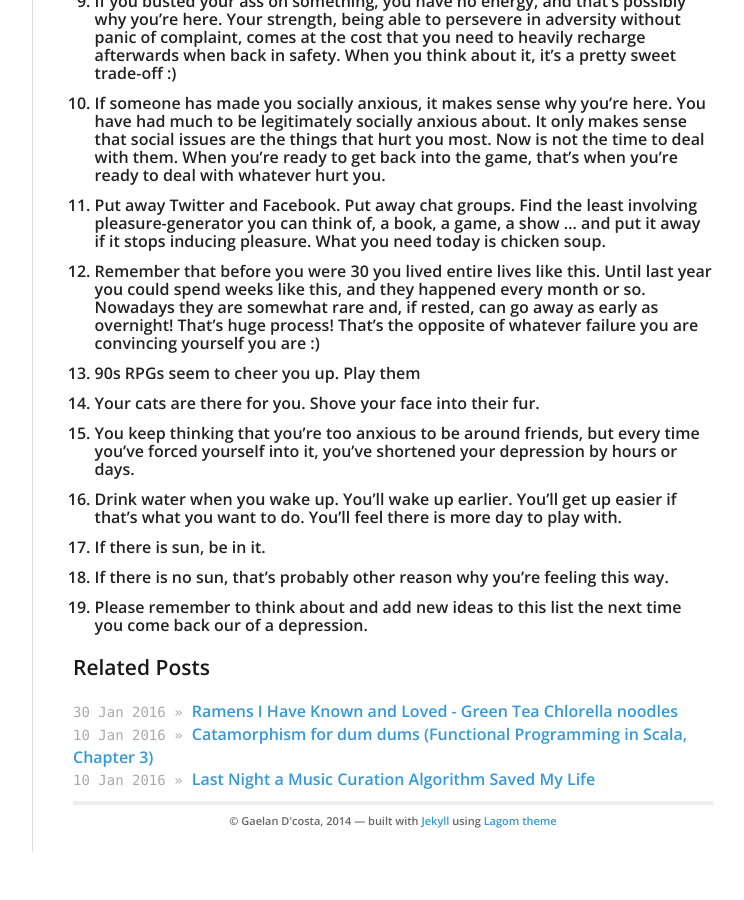
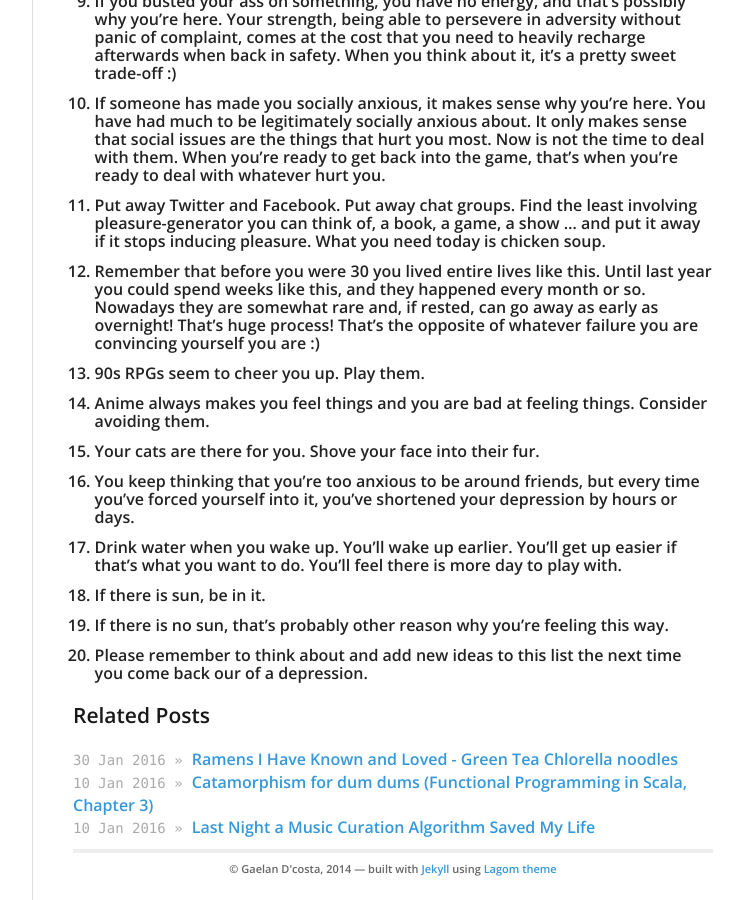
Before and after one commit to RobotDisco/robotdisco.github.com, a Jekyll site: the page built from _posts/2016-03-07-notes_for_a_weary_gaelan.md, in a window 1280 px wide and 900 px high, scrolled down 998 px. Shown: the whole window, without its empty margins (378-1122 px from the left). Built offline with Jekyll 4.4.1, drawn with Linux system fonts in a browser that asks for light colours; nearby versions of some CDN libraries; before the commit the page ends 1850 px from its top, so only the background shows below that.

Commit message:
teeny tiny revision

```diff
--- a/_posts/2016-03-07-notes_for_a_weary_gaelan.md
+++ b/_posts/2016-03-07-notes_for_a_weary_gaelan.md
@@ -28,7 +28,8 @@ Always remember
 1. If someone has made you socially anxious, it makes sense why you're here. You have had much to be legitimately socially anxious about. It only makes sense that social issues are the things that hurt you most. Now is not the time to deal with them. When you're ready to get back into the game, that's when you're ready to deal with whatever hurt you.
 1. Put away Twitter and Facebook. Put away chat groups. Find the least involving pleasure-generator you can think of, a book, a game, a show ... and put it away if it stops inducing pleasure. What you need today is chicken soup.
 1. Remember that before you were 30 you lived entire lives like this. Until last year you could spend weeks like this, and they happened every month or so. Nowadays they are somewhat rare and, if rested, can go away as early as overnight! That's huge process! That's the opposite of whatever failure you are convincing yourself you are :)
-1. 90s RPGs seem to cheer you up. Play them
+1. 90s RPGs seem to cheer you up. Play them.
+1. Anime always makes you feel things and you are bad at feeling things. Consider avoiding them.
 1. Your cats are there for you. Shove your face into their fur.
 1. You keep thinking that you're too anxious to be around friends, but every time you've forced yourself into it, you've shortened your depression by hours or days.
 1. Drink water when you wake up. You'll wake up earlier. You'll get up easier if that's what you want to do. You'll feel there is more day to play with.
```
